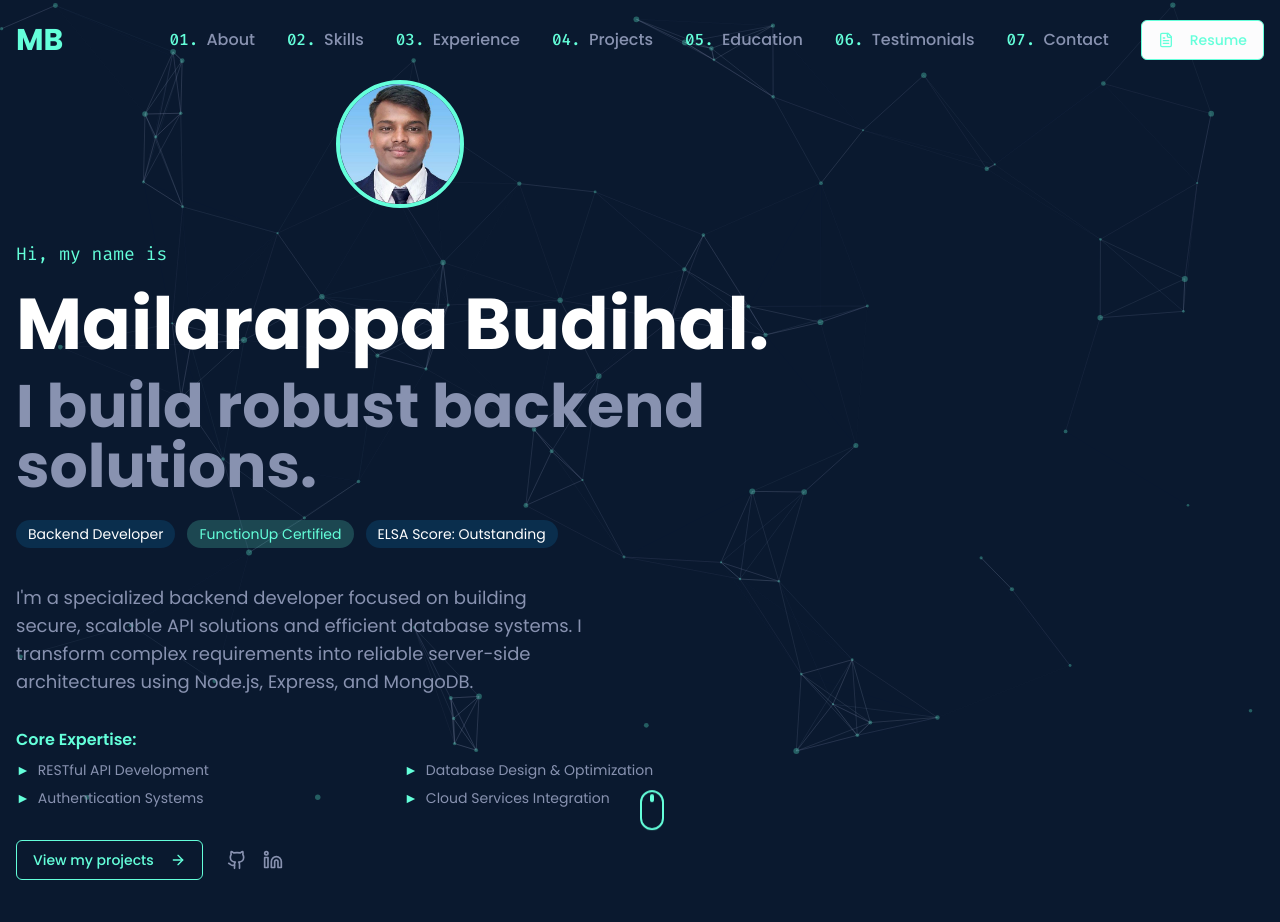
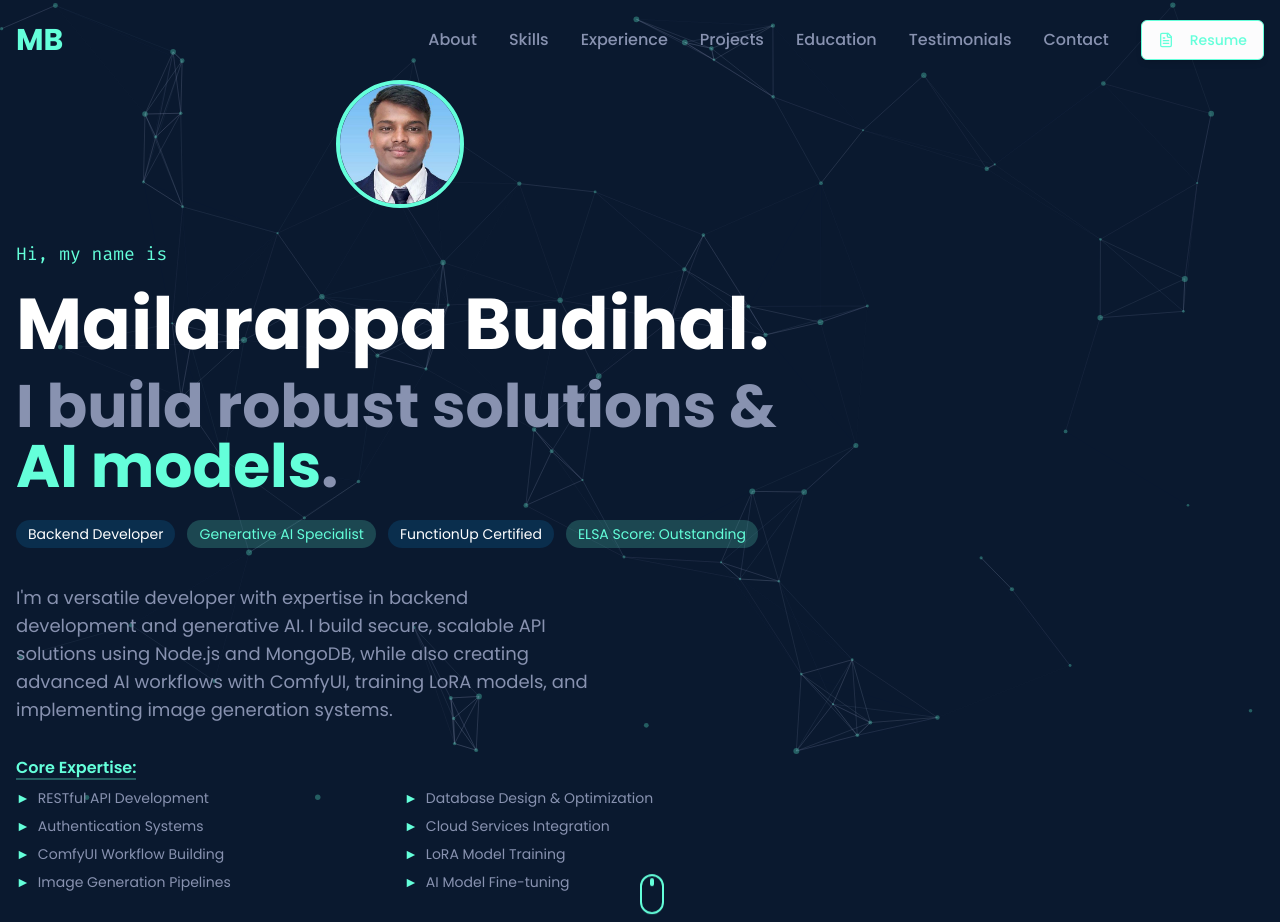
Before and after one commit to Mailarappasoftsensor/mailarappa-budihal-portfolio-showcase, a React (Vite) app: page / in a window 1280 px wide. Shown: the top 922 px of the page. Built offline with nearby package versions, Linux system fonts and the light colour scheme.

Commit message:
Enhanced portfolio with Generative AI skills, improved UI, and added new projects

```diff
--- a/src/components/layout/Navbar.tsx
+++ b/src/components/layout/Navbar.tsx
@@ -40,13 +40,16 @@ const Navbar = () => {
   return (
     <header
       className={`fixed w-full top-0 z-50 transition-all duration-300 ${
-        scrolled ? "bg-portfolio-dark/90 backdrop-blur-md py-3 shadow-lg" : "bg-transparent py-5"
+        scrolled
+          ? "bg-portfolio-dark/90 backdrop-blur-md py-3 shadow-lg border-b border-portfolio-primary/20"
+          : "bg-transparent py-5"
       }`}
     >
       <nav className="container mx-auto flex justify-between items-center px-4">
         <div className="text-portfolio-primary font-bold text-3xl">
-          <Link to="hero" smooth={true} duration={500} className="cursor-pointer">
-            MB
+          <Link to="hero" smooth={true} duration={500} className="cursor-pointer relative group">
+            <span className="relative z-10">MB</span>
+            <span className="absolute -bottom-1 left-0 w-0 h-0.5 bg-portfolio-primary group-hover:w-full transition-all duration-300"></span>
           </Link>
         </div>
 
@@ -54,22 +57,23 @@ const Navbar = () => {
         <div className="hidden md:flex items-center space-x-8">
           <ul className="flex space-x-8">
             {menuItems.map((item, index) => (
-              <li key={index} className="text-portfolio-text hover:text-portfolio-primary">
+              <li key={index} className="text-portfolio-text">
                 <Link
                   to={item.to}
                   smooth={true}
                   duration={500}
                   offset={-100}
-                  className="nav-link cursor-pointer font-medium"
+                  className="nav-link cursor-pointer font-medium relative group"
                 >
-                  <span className="text-portfolio-primary mono mr-1">{`0${index + 1}.`}</span> {item.name}
+                  <span className="relative z-10 hover:text-portfolio-primary transition-colors duration-300">{item.name}</span>
+                  <span className="absolute -bottom-1 left-0 w-0 h-0.5 bg-portfolio-primary group-hover:w-full transition-all duration-300"></span>
                 </Link>
               </li>
             ))}
           </ul>
 
-          <Button asChild variant="outline" className="border-portfolio-primary text-portfolio-primary hover:bg-portfolio-primary/10">
-            <a href="https://www.linkedin.com/in/mailarappa-budihal-795291194/" target="_blank" rel="noopener noreferrer">
+          <Button asChild variant="outline" className="border-portfolio-primary text-portfolio-primary hover:bg-portfolio-primary/10 hover:scale-105 transition-all duration-300 shadow-md hover:shadow-portfolio-primary/20">
+            <a href="https://www.linkedin.com/in/mailarappa-budihal-795291194/" target="_blank" rel="noopener noreferrer" className="flex items-center">
               <FileText className="w-4 h-4 mr-2" /> Resume
             </a>
           </Button>
@@ -103,9 +107,9 @@ const Navbar = () => {
                     duration={500}
                     offset={-100}
                     onClick={toggleMenu}
-                    className="nav-link cursor-pointer font-medium"
+                    className="nav-link cursor-pointer font-medium hover:text-portfolio-primary transition-colors duration-300"
                   >
-                    <span className="text-portfolio-primary mono mr-1">{`0${index + 1}.`}</span> {item.name}
+                    {item.name}
                   </Link>
                 </li>
               ))}
--- a/src/components/sections/Hero.tsx
+++ b/src/components/sections/Hero.tsx
@@ -57,7 +57,7 @@ const Hero = () => {
             }`}
             style={{ animationDelay: "0.6s" }}
           >
-            I build robust backend solutions.
+            I build robust solutions & <span className="text-portfolio-primary">AI models</span>.
           </h2>
 
           <div
@@ -66,13 +66,16 @@ const Hero = () => {
             }`}
             style={{ animationDelay: "0.8s" }}
           >
-            <div className="bg-portfolio-secondary/20 text-white py-1 px-3 rounded-full text-sm mr-3 mb-3">
+            <div className="bg-portfolio-secondary/20 text-white py-1 px-3 rounded-full text-sm mr-3 mb-3 hover:bg-portfolio-secondary/30 transition-colors duration-300">
               Backend Developer
             </div>
-            <div className="bg-portfolio-primary/20 text-portfolio-primary py-1 px-3 rounded-full text-sm mr-3 mb-3">
+            <div className="bg-portfolio-primary/20 text-portfolio-primary py-1 px-3 rounded-full text-sm mr-3 mb-3 hover:bg-portfolio-primary/30 transition-colors duration-300">
+              Generative AI Specialist
+            </div>
+            <div className="bg-portfolio-secondary/20 text-white py-1 px-3 rounded-full text-sm mr-3 mb-3 hover:bg-portfolio-secondary/30 transition-colors duration-300">
               FunctionUp Certified
             </div>
-            <div className="bg-portfolio-secondary/20 text-white py-1 px-3 rounded-full text-sm mb-3">
+            <div className="bg-portfolio-primary/20 text-portfolio-primary py-1 px-3 rounded-full text-sm mb-3 hover:bg-portfolio-primary/30 transition-colors duration-300">
               ELSA Score: Outstanding
             </div>
           </div>
@@ -83,8 +86,9 @@ const Hero = () => {
             }`}
             style={{ animationDelay: "1s" }}
           >
-            I'm a specialized backend developer focused on building secure, scalable API solutions and efficient database systems.
-            I transform complex requirements into reliable server-side architectures using Node.js, Express, and MongoDB.
+            I'm a versatile developer with expertise in backend development and generative AI. I build secure,
+            scalable API solutions using Node.js and MongoDB, while also creating advanced AI workflows with
+            ComfyUI, training LoRA models, and implementing image generation systems.
           </p>
 
           <div
@@ -93,19 +97,34 @@ const Hero = () => {
             }`}
             style={{ animationDelay: "1.1s" }}
           >
-            <h3 className="text-portfolio-primary font-semibold mb-2">Core Expertise:</h3>
+            <h3 className="text-portfolio-primary font-semibold mb-2 relative inline-block">
+              <span className="relative z-10">Core Expertise:</span>
+              <span className="absolute bottom-0 left-0 w-full h-0.5 bg-portfolio-primary/30"></span>
+            </h3>
             <ul className="grid grid-cols-2 gap-2">
-              <li className="flex items-center text-sm text-portfolio-text">
+              <li className="flex items-center text-sm text-portfolio-text hover:text-portfolio-primary transition-colors duration-300">
                 <span className="text-portfolio-primary mr-2">►</span> RESTful API Development
               </li>
-              <li className="flex items-center text-sm text-portfolio-text">
+              <li className="flex items-center text-sm text-portfolio-text hover:text-portfolio-primary transition-colors duration-300">
                 <span className="text-portfolio-primary mr-2">►</span> Database Design & Optimization
               </li>
-              <li className="flex items-center text-sm text-portfolio-text">
+              <li className="flex items-center text-sm text-portfolio-text hover:text-portfolio-primary transition-colors duration-300">
                 <span className="text-portfolio-primary mr-2">►</span> Authentication Systems
               </li>
-              <li className="flex items-center text-sm text-portfolio-text">
+              <li className="flex items-center text-sm text-portfolio-text hover:text-portfolio-primary transition-colors duration-300">
                 <span className="text-portfolio-primary mr-2">►</span> Cloud Services Integration
+              </li>
+              <li className="flex items-center text-sm text-portfolio-text hover:text-portfolio-primary transition-colors duration-300">
+                <span className="text-portfolio-primary mr-2">►</span> ComfyUI Workflow Building
+              </li>
+              <li className="flex items-center text-sm text-portfolio-text hover:text-portfolio-primary transition-colors duration-300">
+                <span className="text-portfolio-primary mr-2">►</span> LoRA Model Training
+              </li>
+              <li className="flex items-center text-sm text-portfolio-text hover:text-portfolio-primary transition-colors duration-300">
+                <span className="text-portfolio-primary mr-2">►</span> Image Generation Pipelines
+              </li>
+              <li className="flex items-center text-sm text-portfolio-text hover:text-portfolio-primary transition-colors duration-300">
+                <span className="text-portfolio-primary mr-2">►</span> AI Model Fine-tuning
               </li>
             </ul>
           </div>
@@ -116,9 +135,9 @@ const Hero = () => {
             }`}
             style={{ animationDelay: "1.2s" }}
           >
-            <Button asChild className="bg-transparent border border-portfolio-primary text-portfolio-primary hover:bg-portfolio-primary/10">
+            <Button asChild className="bg-transparent border border-portfolio-primary text-portfolio-primary hover:bg-portfolio-primary/10 hover:scale-105 transition-all duration-300 shadow-md hover:shadow-portfolio-primary/20">
               <Link to="projects" smooth={true} duration={500} offset={-100}>
-                View my projects <ArrowRight className="ml-2 w-4 h-4" />
+                View my projects <ArrowRight className="ml-2 w-4 h-4 group-hover:translate-x-1 transition-transform duration-300" />
               </Link>
             </Button>
 
@@ -127,7 +146,7 @@ const Hero = () => {
                 href="https://github.com/Mailarappa-Budihal"
                 target="_blank"
                 rel="noopener noreferrer"
-                className="text-portfolio-text hover:text-portfolio-primary transition-colors"
+                className="text-portfolio-text hover:text-portfolio-primary transition-colors p-2 rounded-full hover:bg-portfolio-primary/10"
               >
                 <Github className="w-5 h-5" />
               </a>
@@ -135,7 +154,7 @@ const Hero = () => {
                 href="https://www.linkedin.com/in/mailarappa-budihal-795291194/"
                 target="_blank"
                 rel="noopener noreferrer"
-                className="text-portfolio-text hover:text-portfolio-primary transition-colors"
+                className="text-portfolio-text hover:text-portfolio-primary transition-colors p-2 rounded-full hover:bg-portfolio-primary/10"
               >
                 <Linkedin className="w-5 h-5" />
               </a>
--- a/src/components/sections/Projects.tsx
+++ b/src/components/sections/Projects.tsx
@@ -6,6 +6,28 @@ import { Github, Link } from "lucide-react";
 import { Button } from "@/components/ui/button";
 
 const projects = [
+  {
+    title: "Dual Character Fusion - AI Portrait",
+    description:
+      "Creating merged AI portraits by training models with 20 images of each person to generate high-quality fusion images.",
+    problem: "Creating realistic merged portraits of two individuals requires complex AI techniques and careful dataset preparation.",
+    solution: "Trained AI models with carefully curated datasets of 20 images per person, optimizing for quality and realistic fusion results.",
+    tech: ["ComfyUI", "LoRA Training", "ControlNet", "Stable Diffusion", "Image Processing"],
+    github: "https://github.com/Mailarappa-Budihal",
+    demo: "https://www.notion.so/MID-Capstone-Project-Template-1db81a2d58e1806f80b2c31b1d9414dc",
+    image: "https://placehold.co/600x400/0a192f/64ffda?text=AI+Portrait+Fusion"
+  },
+  {
+    title: "TestCraft Pro: Enterprise Test Generator",
+    description:
+      "An AI-powered test case generator for developers using Gradio frontend, Python backend, and GroqCloud LLM integration.",
+    problem: "Developers spend significant time writing test cases, which can be automated with AI to improve productivity.",
+    solution: "Built a chatbot that generates test cases based on code input, using GroqCloud's LLM for high-quality, contextually relevant test generation.",
+    tech: ["Python", "Gradio", "GroqCloud", "LLM", "Test Generation"],
+    github: "https://github.com/Mailarappa-Budihal",
+    demo: "https://huggingface.co/spaces/MailarappaBudihal/TestcaseGenerator",
+    image: "https://placehold.co/600x400/0a192f/64ffda?text=TestCraft+Pro"
+  },
   {
     title: "E-commerce Product Management",
     description:
@@ -38,28 +60,6 @@ const projects = [
     github: "https://github.com/Mailarappa-Budihal",
     demo: "#",
     image: "https://placehold.co/600x400/0a192f/64ffda?text=Book+Management"
-  },
-  {
-    title: "Infinite Scrolling",
-    description:
-      "A product listing application with infinite scrolling functionality to dynamically load products as the user scrolls down.",
-    problem: "Traditional pagination disrupts user experience. Loading all products at once impacts performance with large datasets.",
-    solution: "Implemented server-side pagination with cursor-based approach and frontend infinite scroll for seamless data loading.",
-    tech: ["JavaScript", "Node.js", "Express.js", "MongoDB", "InfiniteScroll"],
-    github: "https://github.com/Mailarappa-Budihal",
-    demo: "#",
-    image: "https://placehold.co/600x400/0a192f/64ffda?text=Infinite+Scroll"
-  },
-  {
-    title: "Blog Management",
-    description:
-      "A blog platform with user authentication, blog post creation, editing, and commenting functionality.",
-    problem: "Content creators need platforms that allow easy content management with user engagement features.",
-    solution: "Created a RESTful API with user authentication, rich text editing capabilities, and a comment system with moderation features.",
-    tech: ["JavaScript", "Node.js", "Express.js", "MongoDB", "JWT"],
-    github: "https://github.com/Mailarappa-Budihal",
-    demo: "#",
-    image: "https://placehold.co/600x400/0a192f/64ffda?text=Blog+Management"
   }
 ];
 
@@ -77,15 +77,16 @@ const Projects = () => {
           className={`section ${inView ? "animate-slide-up" : ""}`}
           style={{ "--delay": "0.2s" } as React.CSSProperties}
         >
-          <h2 className="section-heading text-2xl md:text-3xl font-bold mb-12">
-            <span className="text-portfolio-primary mono mr-2">04.</span> Projects
+          <h2 className="section-heading text-2xl md:text-3xl font-bold mb-12 relative inline-block">
+            <span className="relative z-10">Projects</span>
+            <span className="absolute bottom-0 left-0 w-full h-1 bg-portfolio-primary/30"></span>
           </h2>
 
           <div className="grid md:grid-cols-2 lg:grid-cols-3 gap-6">
             {projects.map((project, index) => (
               <Card
                 key={index}
-                className={`border border-gray-800 bg-portfolio-dark/50 shadow-lg overflow-hidden card-hover ${
+                className={`border border-gray-800 bg-portfolio-dark/50 shadow-lg overflow-hidden card-hover hover:shadow-portfolio-primary/20 hover:border-portfolio-primary/30 transition-all duration-300 hover:translate-y-[-5px] ${
                   inView ? "opacity-100 translate-y-0" : "opacity-0 translate-y-10"
                 }`}
                 style={{ transitionDelay: `${index * 0.1}s` }}
@@ -98,37 +99,46 @@ const Projects = () => {
                   />
                 </div>
                 <CardHeader className="pb-2">
-                  <CardTitle className="text-white text-xl">{project.title}</CardTitle>
+                  <CardTitle className="text-white text-xl relative inline-block">
+                    <span className="relative z-10">{project.title}</span>
+                    <span className="absolute bottom-0 left-0 w-0 h-0.5 bg-portfolio-primary group-hover:w-full transition-all duration-500"></span>
+                  </CardTitle>
                 </CardHeader>
                 <CardContent className="pb-2">
                   <CardDescription className="text-portfolio-text text-sm mb-3">
                     {project.description}
                   </CardDescription>
-                  <div className="mb-3">
-                    <h4 className="text-xs uppercase text-portfolio-primary font-semibold mb-1">Problem:</h4>
+                  <div className="mb-3 bg-portfolio-dark/70 p-2 rounded-md border-l-2 border-portfolio-primary">
+                    <h4 className="text-xs uppercase text-portfolio-primary font-semibold mb-1 flex items-center">
+                      <span className="w-1 h-1 bg-portfolio-primary mr-1 rounded-full"></span>
+                      Problem:
+                    </h4>
                     <p className="text-xs text-portfolio-text">{project.problem}</p>
                   </div>
-                  <div className="mb-3">
-                    <h4 className="text-xs uppercase text-portfolio-primary font-semibold mb-1">Solution:</h4>
+                  <div className="mb-3 bg-portfolio-dark/70 p-2 rounded-md border-l-2 border-portfolio-primary">
+                    <h4 className="text-xs uppercase text-portfolio-primary font-semibold mb-1 flex items-center">
+                      <span className="w-1 h-1 bg-portfolio-primary mr-1 rounded-full"></span>
+                      Solution:
+                    </h4>
                     <p className="text-xs text-portfolio-text">{project.solution}</p>
                   </div>
                 </CardContent>
                 <CardFooter className="flex flex-col items-start">
                   <div className="flex flex-wrap gap-2 mb-4">
                     {project.tech.map((tech, i) => (
-                      <span key={i} className="badge">
+                      <span key={i} className="badge bg-portfolio-primary/10 text-portfolio-primary text-xs py-1 px-2 rounded-full border border-portfolio-primary/20">
                         {tech}
                       </span>
                     ))}
                   </div>
                   <div className="flex gap-4">
-                    <Button variant="ghost" size="sm" asChild className="text-portfolio-primary hover:text-portfolio-primary/80 p-0">
+                    <Button variant="ghost" size="sm" asChild className="text-portfolio-primary hover:text-portfolio-primary/80 p-0 hover:bg-portfolio-primary/10 transition-all duration-300">
                       <a href={project.github} target="_blank" rel="noopener noreferrer" className="flex items-center">
                         <Github className="w-4 h-4 mr-1" />
                         <span>Code</span>
                       </a>
                     </Button>
-                    <Button variant="ghost" size="sm" asChild className="text-portfolio-primary hover:text-portfolio-primary/80 p-0">
+                    <Button variant="ghost" size="sm" asChild className="text-portfolio-primary hover:text-portfolio-primary/80 p-0 hover:bg-portfolio-primary/10 transition-all duration-300">
                       <a href={project.demo} target="_blank" rel="noopener noreferrer" className="flex items-center">
                         <Link className="w-4 h-4 mr-1" />
                         <span>Demo</span>
--- a/src/components/sections/Skills.tsx
+++ b/src/components/sections/Skills.tsx
@@ -31,6 +31,24 @@ const skillCategories = [
       { name: "Data Structures", level: 80 },
       { name: "Algorithms", level: 75 },
       { name: "REST APIs", level: 90 },
+    ],
+  },
+  {
+    title: "Generative AI",
+    skills: [
+      { name: "ComfyUI Workflow Building", level: 85 },
+      { name: "LoRA Model Training", level: 80 },
+      { name: "ControlNets", level: 75 },
+      { name: "Text-to-Image Generation", level: 85 },
+    ],
+  },
+  {
+    title: "AI Tools & Techniques",
+    skills: [
+      { name: "Image-to-Image Workflow", level: 80 },
+      { name: "IPT Adapters", level: 75 },
+      { name: "Flux Model Image Generation", level: 70 },
+      { name: "Jarvis Labs", level: 85 },
     ],
   },
 ];
@@ -74,20 +92,24 @@ const Skills = () => {
           className={`section ${inView ? "animate-slide-up" : ""}`}
           style={{ "--delay": "0.2s" } as React.CSSProperties}
         >
-          <h2 className="section-heading text-2xl md:text-3xl font-bold mb-12">
-            <span className="text-portfolio-primary mono mr-2">02.</span> Technical Skills
+          <h2 className="section-heading text-2xl md:text-3xl font-bold mb-12 relative inline-block">
+            <span className="relative z-10">Technical Skills</span>
+            <span className="absolute bottom-0 left-0 w-full h-1 bg-portfolio-primary/30"></span>
           </h2>
 
           <div className="grid md:grid-cols-2 lg:grid-cols-3 gap-8">
             {skillCategories.map((category, catIndex) => (
               <div
                 key={catIndex}
-                className={`bg-portfolio-dark/50 border border-gray-800 rounded-lg p-6 shadow-lg transform transition-all ${
+                className={`bg-portfolio-dark/50 border border-gray-800 rounded-lg p-6 shadow-lg transform transition-all hover:shadow-portfolio-primary/10 hover:border-portfolio-primary/30 hover:translate-y-[-5px] ${
                   inView ? "translate-y-0 opacity-100" : "translate-y-10 opacity-0"
                 }`}
                 style={{ transitionDelay: `${catIndex * 0.2}s` }}
               >
-                <h3 className="text-xl font-semibold mb-6 text-portfolio-primary">{category.title}</h3>
+                <h3 className="text-xl font-semibold mb-6 text-portfolio-primary flex items-center">
+                  <span className="w-2 h-2 bg-portfolio-primary mr-2 rounded-full"></span>
+                  {category.title}
+                </h3>
                 <div>
                   {category.skills.map((skill, index) => (
                     <SkillBar key={index} skill={skill} inView={inView} index={index} />
--- a/src/pages/Index.tsx
+++ b/src/pages/Index.tsx
@@ -14,7 +14,7 @@ import ParticlesBackground from "@/components/effects/ParticlesBackground";
 
 const Index = () => {
   useEffect(() => {
-    document.title = "Mailarappa Budihal | Backend Developer";
+    document.title = "Mailarappa Budihal | Backend Developer & AI Specialist";
   }, []);
 
   return (
```
